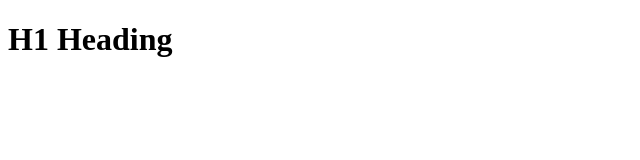
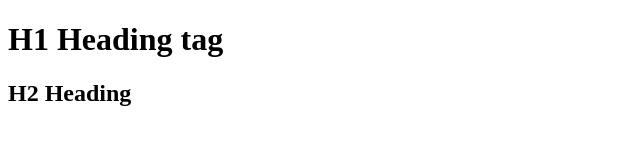
Before and after one commit to devisar/cdbsec, a plain HTML site: page index.html in a window 1280 px wide. Shown: the whole page, without its empty margins (0-640 px from the left). Drawn offline with Linux system fonts and the light colour scheme.

Commit message:
commiting

```diff
--- a/index.html
+++ b/index.html
@@ -7,6 +7,8 @@
     <title>Document</title>
 </head>
 <body>
-    <h1>H1 Heading</h1>
+    <h1>H1 Heading tag</h1>
+    <h2>H2 Heading</h2>
+
 </body>
 </html>
```
